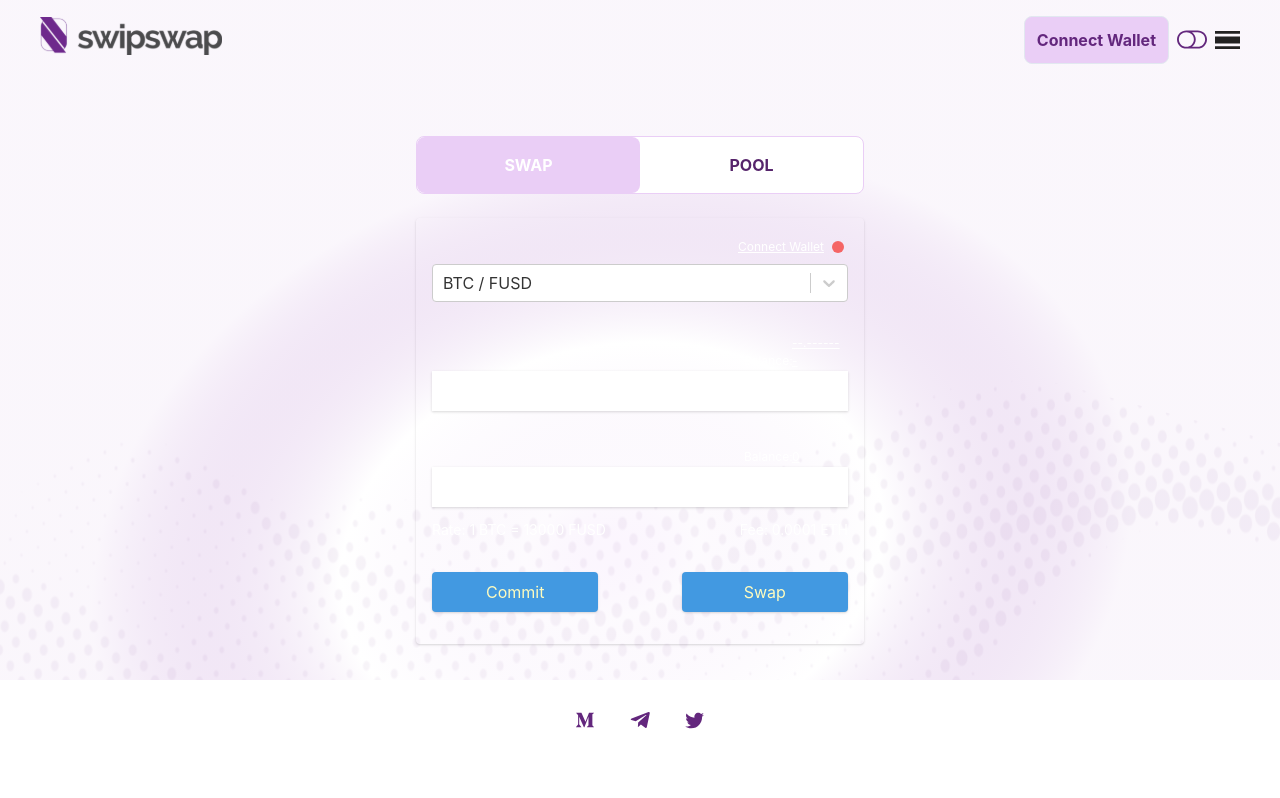
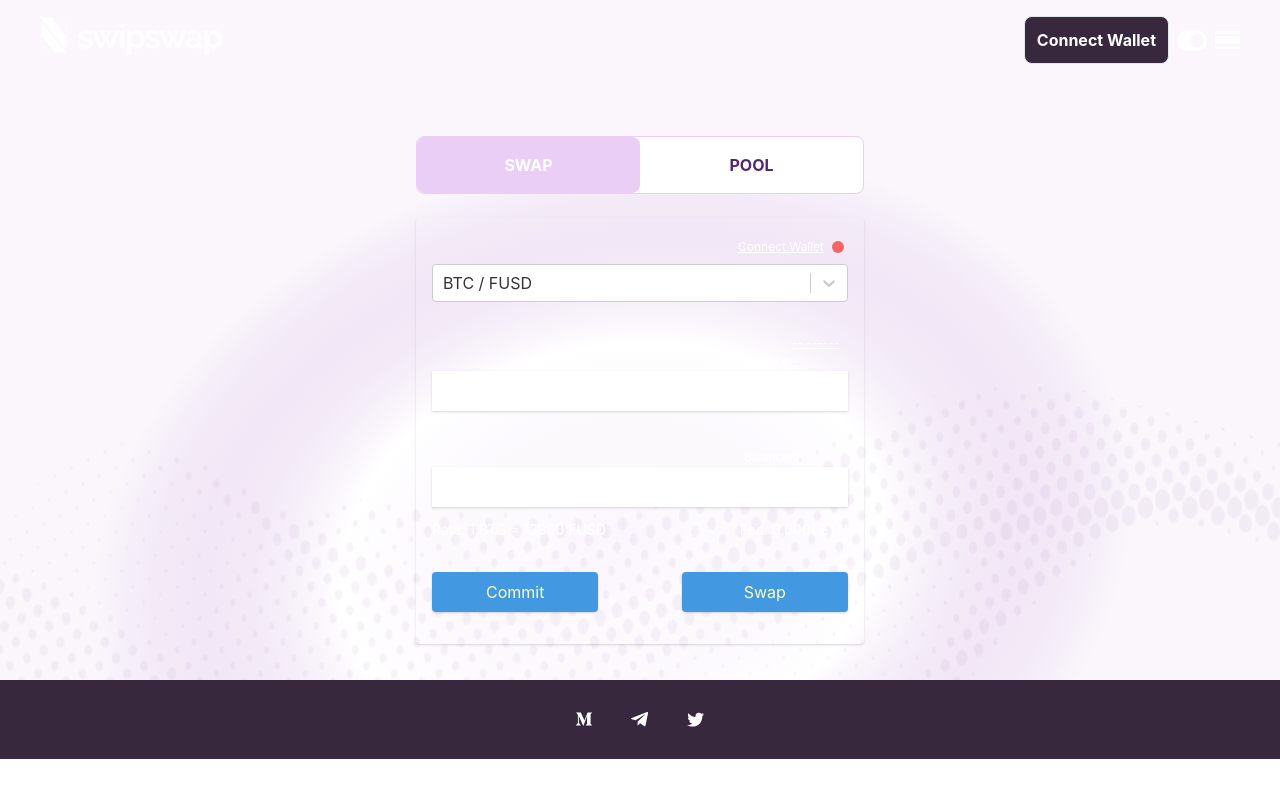
Before and after one commit to swipswap/webclient, a Next.js app: page / in a window 1280 px wide. Built offline with nearby package versions, Linux system fonts and the light colour scheme.

Commit message:
changed theme to lightTheme

```diff
--- a/components/Button/ConnectWallet.tsx
+++ b/components/Button/ConnectWallet.tsx
@@ -1,6 +1,6 @@
-export default function ConnectWallet({ theme, text }) {
-  const btnClass = theme ? "bg-swip-light text-swip-primary" : "bg-swip-deep text-white"
+export default function ConnectWallet({ lightTheme, text }) {
+  const btnClass = lightTheme ? "bg-swip-light text-swip-primary" : "bg-swip-deep text-white"
   return (
-    <button className={`mr-2 h-10 text-base text-center max-w-xs overflow-hidden tablets:h-12 focus:outline-none outline-none shadow-none border lg:font-bold rounded-lg ${btnClass} px-3`}>{text}</button>
+    <button className={`transition duration-1000 ease-in-out mr-2 h-10 text-base text-center max-w-xs overflow-hidden tablets:h-12 focus:outline-none outline-none shadow-none border lg:font-bold rounded-lg ${btnClass} px-3`}>{text}</button>
   )
 }
--- a/components/Button/NavMenu.tsx
+++ b/components/Button/NavMenu.tsx
@@ -1,23 +1,24 @@
 import { Fragment } from "react"
 
-export default function NavMenu({ menuOpen, setMenuOpen, theme }) {
+export default function NavMenu({ menuOpen, toggleMenu, lightTheme }) {
+  const styling = 'transition duration-1000 ease-in-out'
   return !menuOpen ? <Fragment>
     {
-      theme ?
-        <svg onClick={()=> setMenuOpen(!menuOpen)} width="25" height="18" viewBox="0 0 25 18" fill="none" xmlns="http://www.w3.org/2000/svg">
+      lightTheme ?
+        <svg className={styling} onClick={()=> toggleMenu(!menuOpen)} width="25" height="18" viewBox="0 0 25 18" fill="none" xmlns="http://www.w3.org/2000/svg">
           <path d="M0 15.2308H25V18H0V15.2308ZM0 5.53846H25V12.4615H0V5.53846ZM0 0H25V2.76923H0V0Z" fill="#222222"/>
         </svg> :
-        <svg onClick={()=> setMenuOpen(!menuOpen)} width="25" height="18" viewBox="0 0 25 18" fill="none" xmlns="http://www.w3.org/2000/svg">
+        <svg className={styling} onClick={()=> toggleMenu(!menuOpen)} width="25" height="18" viewBox="0 0 25 18" fill="none" xmlns="http://www.w3.org/2000/svg">
           <path d="M0 15.2308H25V18H0V15.2308ZM0 5.53846H25V12.4615H0V5.53846ZM0 0H25V2.76923H0V0Z" fill="white"/>
         </svg>
     }
     </Fragment> : <Fragment>
       {
-        theme ?
-          <svg onClick={()=> setMenuOpen(!menuOpen)} width="25" height="18" viewBox="0 0 16 16" fill="none" xmlns="http://www.w3.org/2000/svg">
+        lightTheme ?
+          <svg className={styling} onClick={()=> toggleMenu(!menuOpen)} width="25" height="18" viewBox="0 0 16 16" fill="none" xmlns="http://www.w3.org/2000/svg">
             <path fillRule="evenodd" clipRule="evenodd" d="M8.00102 10.6298L13.1796 15.6197C13.6992 16.1242 14.0372 16.1293 14.5662 15.6197L15.6052 14.6183C16.1142 14.128 16.1487 13.8061 15.6052 13.2824L10.1226 8.0002L15.6057 2.71802C16.1192 2.22157 16.1292 1.88652 15.6057 1.3816L14.5667 0.380688C14.0277 -0.138825 13.6947 -0.114825 13.1801 0.380688L8.00102 5.37064L2.82239 0.381158C2.30788 -0.114355 1.97487 -0.138354 1.43586 0.381158L0.396834 1.38207C-0.127179 1.88699 -0.117678 2.22204 0.396834 2.71849L5.87947 8.0002L0.396834 13.2824C-0.146679 13.8061 -0.117678 14.128 0.396834 14.6183L1.43536 15.6197C1.95987 16.1293 2.29788 16.1242 2.82189 15.6197L8.00102 10.6298Z" fill="#222222"/>
           </svg> : (
-            <svg onClick={()=> setMenuOpen(!menuOpen)} width="25" height="18" viewBox="0 0 16 16" fill="none" xmlns="http://www.w3.org/2000/svg">
+            <svg className={styling} onClick={()=> toggleMenu(!menuOpen)} width="25" height="18" viewBox="0 0 16 16" fill="none" xmlns="http://www.w3.org/2000/svg">
               <path fillRule="evenodd" clipRule="evenodd" d="M8.00102 10.6298L13.1796 15.6197C13.6992 16.1242 14.0372 16.1293 14.5662 15.6197L15.6052 14.6183C16.1142 14.128 16.1487 13.8061 15.6052 13.2824L10.1226 8.0002L15.6057 2.71802C16.1192 2.22157 16.1292 1.88652 15.6057 1.3816L14.5667 0.380688C14.0277 -0.138825 13.6947 -0.114825 13.1801 0.380688L8.00102 5.37064L2.82239 0.381158C2.30788 -0.114355 1.97487 -0.138354 1.43586 0.381158L0.396834 1.38207C-0.127179 1.88699 -0.117678 2.22204 0.396834 2.71849L5.87947 8.0002L0.396834 13.2824C-0.146679 13.8061 -0.117678 14.128 0.396834 14.6183L1.43536 15.6197C1.95987 16.1293 2.29788 16.1242 2.82189 15.6197L8.00102 10.6298Z" fill="white"/>
           </svg>
           )
--- a/components/Button/ToggleMode.tsx
+++ b/components/Button/ToggleMode.tsx
@@ -1,14 +1,14 @@
 import { useState } from 'react'
 
-export default function ToggleMode({ theme, setTheme }) {
+export default function ToggleMode({ lightTheme, setTheme }) {
   // const translation = `transition duration-1000 ease-in-out transform ${mode ? "" : "translate-x-full"}`
   const translation = `transition-transform`
-  return theme ? (
-    <svg className='mr-2' onClick={() => setTheme(!theme)} width="30" height="21" viewBox="0 0 30 21" fill="none" xmlns="http://www.w3.org/2000/svg">
+  return lightTheme ? (
+    <svg className='mr-2' onClick={() => setTheme(!lightTheme)} width="30" height="21" viewBox="0 0 30 21" fill="none" xmlns="http://www.w3.org/2000/svg">
       <path fillRule="evenodd" clipRule="evenodd" d="M20.625 2.23693C22.6141 2.23693 24.5218 3.00216 25.9283 4.36426C27.3348 5.72637 28.125 7.57378 28.125 9.50009C28.125 11.4264 27.3348 13.2738 25.9283 14.6359C24.5218 15.998 22.6141 16.7632 20.625 16.7632H15C16.1652 15.9184 17.1109 14.8219 17.7618 13.5611C18.4128 12.3002 18.7512 10.9098 18.75 9.50009C18.7512 8.09043 18.4128 6.69993 17.7618 5.43909C17.1109 4.17825 16.1652 3.08182 15 2.23693H20.625ZM9.375 16.7632C7.38588 16.7632 5.47822 15.998 4.0717 14.6359C2.66518 13.2738 1.875 11.4264 1.875 9.50009C1.875 7.57378 2.66518 5.72637 4.0717 4.36426C5.47822 3.00216 7.38588 2.23693 9.375 2.23693C11.3641 2.23693 13.2718 3.00216 14.6783 4.36426C16.0848 5.72637 16.875 7.57378 16.875 9.50009C16.875 11.4264 16.0848 13.2738 14.6783 14.6359C13.2718 15.998 11.3641 16.7632 9.375 16.7632ZM0 9.50009C0 11.908 0.98772 14.2172 2.74587 15.9199C4.50403 17.6225 6.8886 18.579 9.375 18.579H20.625C23.1114 18.579 25.496 17.6225 27.2541 15.9199C29.0123 14.2172 30 11.908 30 9.50009C30 7.0922 29.0123 4.78294 27.2541 3.0803C25.496 1.37767 23.1114 0.421143 20.625 0.421143H9.375C6.8886 0.421143 4.50403 1.37767 2.74587 3.0803C0.98772 4.78294 0 7.0922 0 9.50009H0Z" fill="#63277D"/>
     </svg>
   ) : (
-    <svg className='mr-2' onClick={() => setTheme(!theme)} width="30" height="21" viewBox="0 0 30 21" fill="white" xmlns="http://www.w3.org/2000/svg">
+    <svg className='mr-2' onClick={() => setTheme(!lightTheme)} width="30" height="21" viewBox="0 0 30 21" fill="white" xmlns="http://www.w3.org/2000/svg">
       <path d="M20 0.375H10C4.47917 0.375 0 4.91016 0 10.5C0 16.0898 4.47917 20.625 10 20.625H20C25.5208 20.625 30 16.0898 30 10.5C30 4.91016 25.5208 0.375 20 0.375ZM20 17.25C16.3125 17.25 13.3333 14.2283 13.3333 10.5C13.3333 6.76641 16.3177 3.75 20 3.75C23.6875 3.75 26.6667 6.77168 26.6667 10.5C26.6667 14.2336 23.6823 17.25 20 17.25Z" fill="#fff"/>
     </svg>
   )
--- a/components/Button/index.tsx
+++ b/components/Button/index.tsx
@@ -4,6 +4,6 @@ export { default as NavMenu } from './NavMenu'
 export { default as ToggleMode } from './ToggleMode'
 export { default as CloseDropDown } from './CloseDropDown'
 
-export default function Button({ theme, text }) {
-  return <ConnectWallet theme={theme} text={text}/>
+export default function Button({ lightTheme, text }) {
+  return <ConnectWallet lightTheme={lightTheme} text={text}/>
 }
--- a/components/Footer/index.tsx
+++ b/components/Footer/index.tsx
@@ -1,10 +1,10 @@
 import SocialLinks from "../SocialLinks";
 
-export default function Footer({ theme }){
-  const bgMode = !theme ? 'bg-swip-deep' : ''
+export default function Footer({ lightTheme }){
+  const bgMode = !lightTheme ? 'bg-swip-deep' : ''
   return(
-    <div className={`p-5 h-7 text-center mx-auto ${bgMode}`}>
-      <SocialLinks theme={theme} />
+    <div className={`p-5 h-1/5 text-center mx-auto ${bgMode}`}>
+      <SocialLinks lightTheme={lightTheme} />
     </div>
   )
 }
--- a/components/Logo/index.tsx
+++ b/components/Logo/index.tsx
@@ -1,5 +1,5 @@
-export default function SwipSwapLogo({ classname, theme }) {
-  return theme ? (
+export default function SwipSwapLogo({ classname, lightTheme }) {
+  return lightTheme ? (
     <svg className={classname} width="182" height="38" viewBox="0 0 182 38" fill="none" xmlns="http://www.w3.org/2000/svg" xmlnsXlink="http://www.w3.org/1999/xlink">
       <rect width="182" height="38" fill="url(#pattern0)"/>
       <defs>
--- a/components/SocialLinks/index.tsx
+++ b/components/SocialLinks/index.tsx
@@ -1,9 +1,9 @@
 import { Fragment } from 'react'
-export default function SocialLinks({ theme }) {
+export default function SocialLinks({ lightTheme }) {
 
   return (
     <div className='flex w-32 py-3 justify-between mx-auto'>
-      { theme ? (
+      { lightTheme ? (
         <>
           <span>
             <svg width="18" height="16" viewBox="0 0 18 16" fill="none" xmlns="http://www.w3.org/2000/svg">
```
